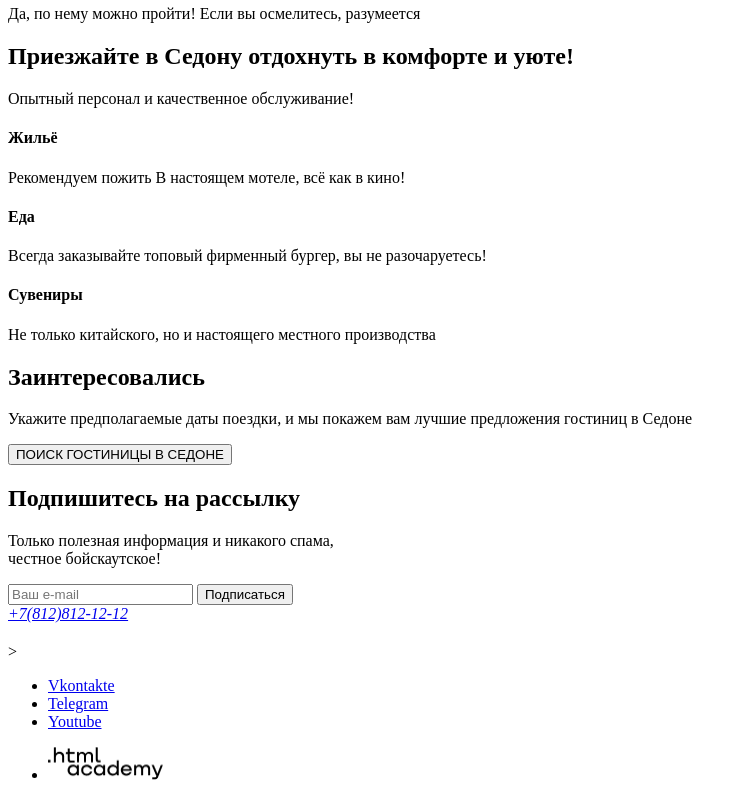
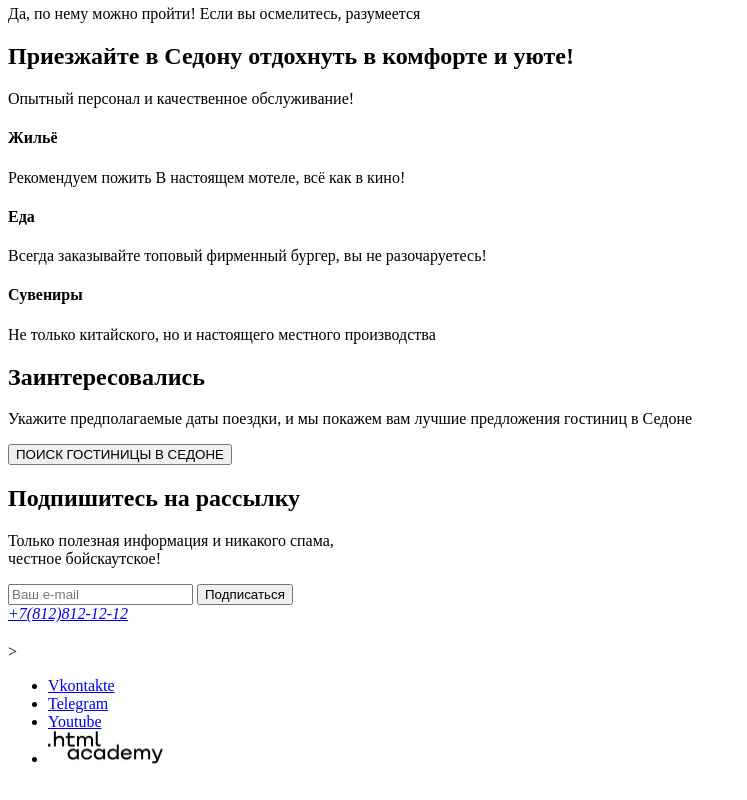
Before and after one commit to htmlacademy-htmlcss/1772239-sedona-36, a plain HTML site: page index.html in a window 1280 px wide. Shown: the part 2420-3220 px from the top of the page, without its empty margins (0-747 px from the left). Drawn offline with Linux system fonts and the light colour scheme.

Commit message:
Добавил к ДЗ

```diff
--- a/index.html
+++ b/index.html
@@ -146,8 +146,8 @@
             </a>
           </li>
 <li>
-  <p><a href="https://htmlacademy.ru/"><img src="images/logo_htmlacademy.png" width="115"
-    height="33" alt="html academy "></a></p>
+  <a href="https://htmlacademy.ru/"><img src="images/logo_htmlacademy.png" width="115"
+    height="33" alt="html academy "></a>
 </li>
         </ul>
       </section>
```
Also changed, not shown: images/divider.png (added).
